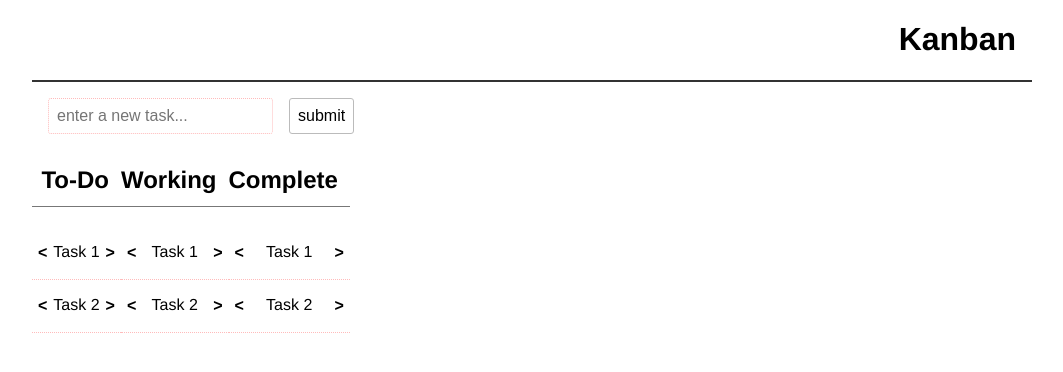
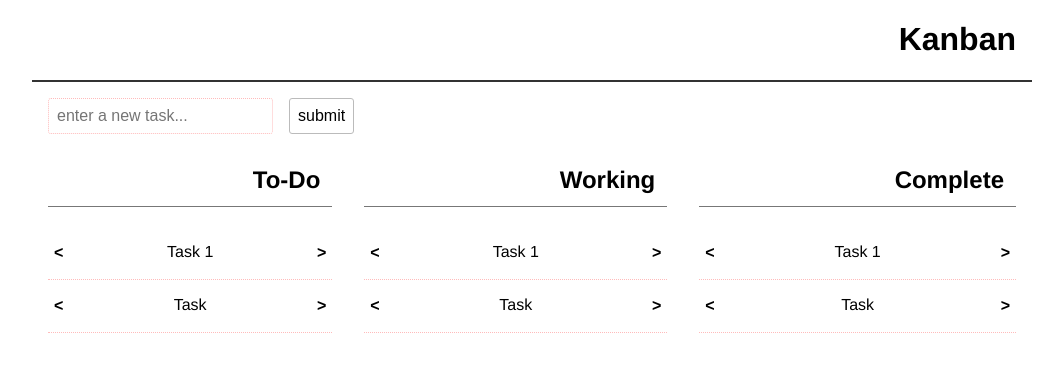
Before and after one commit to haybales/simple-kanban, a React (Create React App) app: page / in a window 1280 px wide. Shown: the top 372 px of the page, without its empty margins (108-1171 px from the left). Built offline with nearby package versions, Linux system fonts and the light colour scheme.

Commit message:
Add react form component and state functions

```diff
--- a/src/App.js
+++ b/src/App.js
@@ -1,37 +1,52 @@
 import React, { Component } from 'react';
+import Form from './Form'
 
 class App extends Component {
+  constructor(props){
+    super(props);
+    this.addTask = this.addTask.bind(this);
+
+    this.state = {
+      todo: [],
+      working: [],
+      complete: []
+    }
+  }
+
+  addTask(taskName){
+    var newTodo = this.state.todo.concat(taskName);
+    this.setState({todo: newTodo});
+  }
+
+
   render() {
     return (
       <div className="container">
         <div className="header"><h1>Kanban</h1></div>
-        <form>
-          <input type="text" value="" placeholder="enter a new task..." />
-          <input type="submit" value="submit" />
-        </form>
+        <Form addTask={this.addTask} />
 
         <div className="flex-container">
-          <div className="to-do">
+          <div className="list-box">
             <h2>To-Do</h2>
             <ul>
               <li><button>&lt;</button>Task 1<button>&gt;</button></li>
-              <li><button>&lt;</button>Task 2<button>&gt;</button></li>
+              <li><button>&lt;</button>Task<button>&gt;</button></li>
             </ul>
           </div>
 
-          <div className="working">
+          <div className="list-box">
             <h2>Working</h2>
             <ul>
               <li><button>&lt;</button>Task 1<button>&gt;</button></li>
-              <li><button>&lt;</button>Task 2<button>&gt;</button></li>
+              <li><button>&lt;</button>Task<button>&gt;</button></li>
             </ul>
           </div>
 
-          <div className="complete">
+          <div className="list-box">
             <h2>Complete</h2>
             <ul>
               <li><button>&lt;</button>Task 1<button>&gt;</button></li>
-              <li><button>&lt;</button>Task 2<button>&gt;</button></li>
+              <li><button>&lt;</button>Task<button>&gt;</button></li>
             </ul>
           </div>
         </div>
--- /dev/null
+++ b/src/Form.js
@@ -0,0 +1,43 @@
+import React, { Component } from 'react';
+import PropTypes from 'prop-types';
+
+class Form extends Component {
+
+  constructor(props){
+    super(props);
+    this.handleChange = this.handleChange.bind(this);
+    this.handleSubmit = this.handleSubmit.bind(this);
+
+    this.state = {
+      value: ""
+    }
+  }
+
+  handleChange(event){
+    this.setState({value: event.target.value});
+  }
+
+  handleSubmit(event){
+    if(this.state.value!==""){
+      this.props.addTask(this.state.value);
+      this.setState({value: ""});
+    }
+    event.preventDefault();
+  }
+
+  render(){
+    return(
+      <form onSubmit={this.handleSubmit}>
+        <input type="text" value={this.state.value} placeholder="enter a new task..." onChange={this.handleChange} />
+        <input type="submit" value="submit" />
+      </form>
+    );
+  }
+
+}
+
+Form.PropTypes = {
+  addTask: PropTypes.func
+}
+
+export default Form;
```
Also changed, not shown: 1 other file (tests, documents, lock files or other folders).
